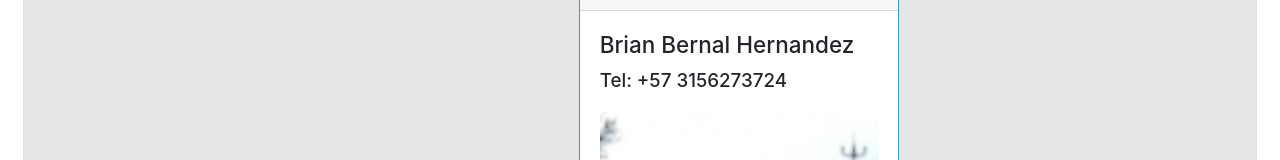
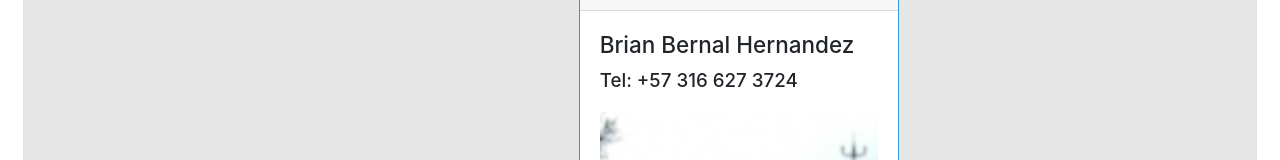
Before and after one commit to BrianBernal/mockup, a React (Create React App) app: page /account in a window 1280 px wide. Shown: the part 231-391 px from the top of the page. Built offline with nearby package versions, Linux system fonts and the light colour scheme.

Commit message:
Actualize bien el numero de telefono. De aqui en adelante vienen archivos de despliegue

```diff
--- a/src/containers/Account.js
+++ b/src/containers/Account.js
@@ -8,7 +8,7 @@ const Account = () => {
                 <div className="card-header">Desarrollador Web - Fullstack Javascript</div>
                 <div className="card-body">
                     <h4 className="card-title">Brian Bernal Hernandez</h4>
-                    <h5 className="card-title">Tel: +57 3156273724</h5>
+                    <h5 className="card-title">Tel: +57 316 627 3724</h5>
                     <img className="my-2 card-img-top" src={foto}/>
 
                     <p className="card-text">
```
